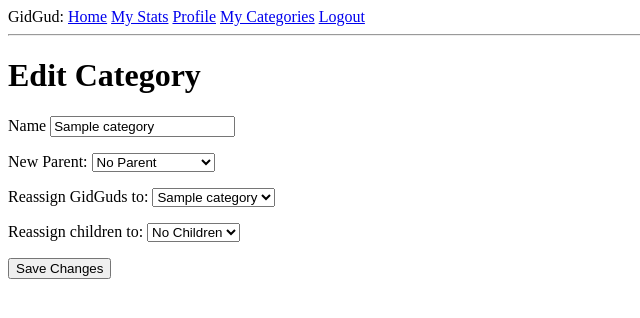
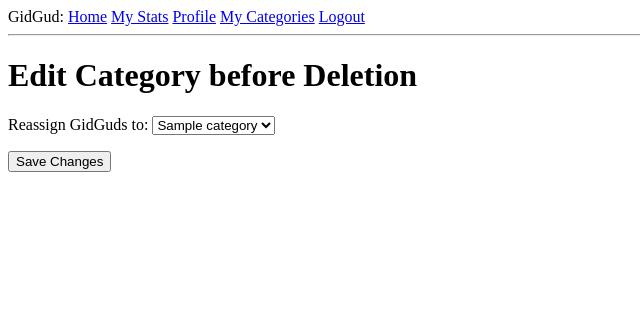
Before and after one commit to DizaPointman/gid-gud, a Flask app: a page that uses app/templates/edit_category.html in a window 1280 px wide. Shown: the top 318 px of the page, without its empty margins (0-640 px from the left). Run offline with Flask 3, Linux system fonts and the light colour scheme; a user stored in the database is signed in; tables that the repository leaves empty hold one stand-in row (values such as "Sample post").

Commit message:
save scumming. partial success on partially rendering edit_category page

```diff
--- a/app/routes.py
+++ b/app/routes.py
@@ -179,8 +179,13 @@ def edit_category(id):
     # TODO: add multiple children at once
 
     #app.logger.info(f'Starting the edit_category route for category id: {id}')
-    delete_afterwards = request.args.get('delete_afterwards', 'False') == 'True'
-    #app.logger.info(f'delete_afterwards: {delete_afterwards}')
+    #delete_afterwards = request.args.get('delete_afterwards', 'False') == 'True'
+    dla = request.args.get('dla')
+    delete_afterwards = 'dla' in request.args
+    if not dla:
+        dla = {}
+        app.logger.info(f'dla on start of edit route: {dla}')
+    app.logger.info(f'delete_afterwards: {delete_afterwards}')
 
     current_category = db.session.scalar(sa.select(Category).where(id == Category.id))
     app.logger.info(f'category to edit: {current_category.name}, id: {current_category.id}, parent: {current_category.parent}, children: {current_category.children}')
@@ -226,8 +231,9 @@ def edit_category(id):
             # Assign new category name
             category_handle_rename(current_category, form)
 
+        #if delete_afterwards:
         if delete_afterwards:
-            app.logger.info(f'This shows up if we reach the delete afterwards statement. delete afterwards: {delete_afterwards}')
+            app.logger.info(f'This shows up if we reach the delete afterwards statement in edit: {dla}')
             return redirect(url_for(f'delete_category', username=current_user.username, id=id))
         return redirect(url_for('user_categories', username=current_user.username))
 
@@ -237,7 +243,9 @@ def edit_category(id):
         form.parent.choices = parent_choices
         form.reassign_gidguds.choices = gidgud_reassignment_choices
         form.reassign_children.choices = parent_choices_for_children
-    return render_template('edit_category.html', title='Edit Category', form=form)
+
+
+    return render_template('edit_category.html', title='Edit Category', form=form, dla=dla)
 
 @app.route('/delete_category/<id>', methods=['GET', 'DELETE', 'POST'])
 @login_required
@@ -245,20 +253,21 @@ def delete_category(id):
     # TODO: create function that creates dict based on necessity of edit before delete
     # TODO: pass the dict in a way the edit template can interpret and adapt to display only necessary form fields
     # TODO: simplify delete_afterwards parameter
-    delete_params = {'gidguds': False, 'children': False, 'delete_afterwards': True}
-    if current_category.gidguds: delete_params['gidguds'] = True
-    if current_category.children: delete_params['children'] = True
-    delete_afterwards = True
     current_category = db.session.scalar(sa.select(Category).where(id == Category.id))
+    dla = {'d': True}
+    if current_category.gidguds: dla['g']=True
+    if current_category.children: dla['c']=True
+    app.logger.info(f'dla before passing to edit route: {dla}')
+    #delete_afterwards = True
     if current_category.name == 'default':
         flash('The default Category may not be deleted')
         return redirect(url_for('user_categories', username=current_user.username))
-    elif current_category.gidguds or current_category.children:
+    #elif current_category.gidguds or current_category.children:
+    #    flash('This Category has attached GidGuds or Subcategories. Please reassign before deletion.')
+    #    return redirect(url_for('edit_category', id=id, delete_afterwards=delete_afterwards))
+    elif dla:
         flash('This Category has attached GidGuds or Subcategories. Please reassign before deletion.')
-        return redirect(url_for('edit_category', id=id, delete_afterwards=delete_afterwards))
-    elif delete_params[0] or delete_params[1]:
-        flash('This Category has attached GidGuds or Subcategories. Please reassign before deletion.')
-        return redirect(url_for('edit_category', id=id, delete_params=delete_params))
+        return redirect(url_for('edit_category', id=id, dla=dla))
     else:
         db.session.delete(current_category)
         db.session.commit()
--- a/app/templates/edit_category.html
+++ b/app/templates/edit_category.html
@@ -2,29 +2,27 @@
 
 {% block content %}
 
-    {% if delete_afterwards %}
+    {% if 'd' in dla %}
 
         <h1>Edit Category before Deletion</h1>
         <form action="" method="post">
             {{ form.hidden_tag() }}
-            <p>
-                {{ form.parent.label }} {{ form.parent }}<br>
-                {% for error in form.parent.errors %}
-                    <span style="color: red;">[{{ error }}]</span>
-                {% endfor %}
-            </p>
+                {% if 'g' in dla %}
                 <p>
                     {{ form.reassign_gidguds.label }} {{ form.reassign_gidguds }}<br>
                     {% for error in form.reassign_gidguds.errors %}
                         <span style="color: red;">[{{ error }}]</span>
                     {% endfor %}
                 </p>
+                {% endif %}
+                {% if 'c' in dla %}
                 <p>
                     {{ form.reassign_children.label }} {{ form.reassign_children }}<br>
                     {% for error in form.reassign_children.errors %}
                         <span style="color: red;">[{{ error }}]</span>
                     {% endfor %}
                 </p>
+                {% endif %}
             <p>{{ form.submit() }}</p>
         </form>
 
@@ -61,4 +59,5 @@
         </form>
 
     {% endif %}
+
 {% endblock %}
```
Also changed, not shown: app/templates/2edit_category.html (renamed from app/templates/edit_category2.html, +7 -4 lines). Lines whose indentation alone changed are shown as unchanged.
